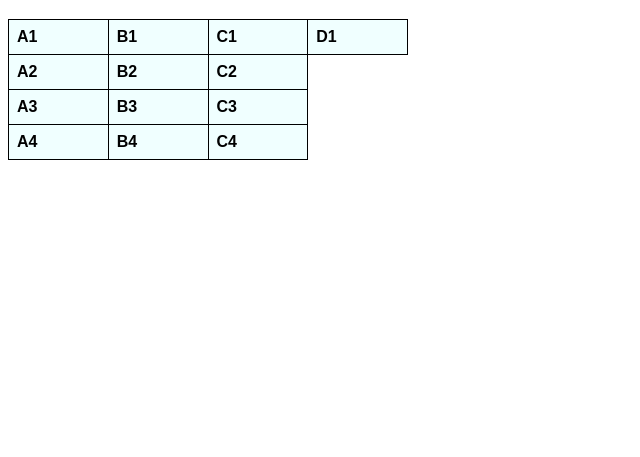
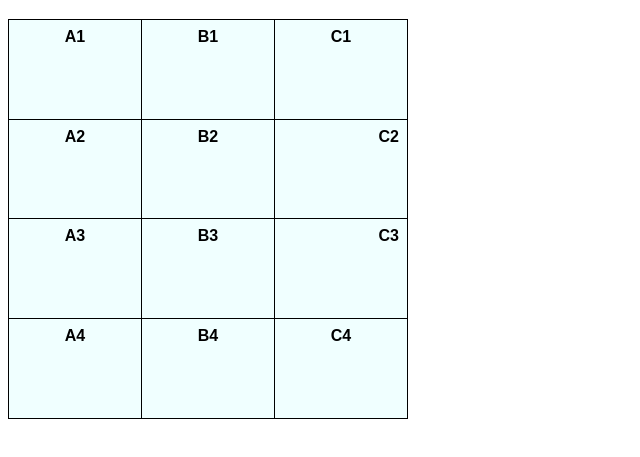
Before and after one commit to brunodesideri/html-css, a plain HTML site: page exercicios/ex023/tabela001.html in a window 1280 px wide. Shown: the part 61-518 px from the top of the page, without its empty margins (0-640 px from the left). Drawn offline with Linux system fonts and the light colour scheme.

Commit message:
Tabela 001 criada

```diff
--- a/exercicios/ex023/tabela001.html
+++ b/exercicios/ex023/tabela001.html
@@ -12,6 +12,7 @@
 
         table {
             width: 400px;
+            height: 400px;
             border-collapse: collapse;
         }
 
@@ -22,6 +23,12 @@
         td {
             border: 1px solid black;
             padding: 8px;
+            text-align: center;
+            vertical-align: top;
+        }
+
+        .numero {
+            text-align: right;
         }
     </style>
 </head>
@@ -32,17 +39,16 @@
             <td>A1</td>
             <td>B1</td>
             <td>C1</td>
-            <td>D1</td>
         </tr>
         <tr>
             <td>A2</td>
             <td>B2</td>
-            <td>C2</td>
+            <td class = "numero">C2</td>
         </tr>
         <tr>
             <td>A3</td>
             <td>B3</td>
-            <td>C3</td>
+            <td class = "numero">C3</td>
         </tr>
         <tr>
             <td>A4</td>
```
